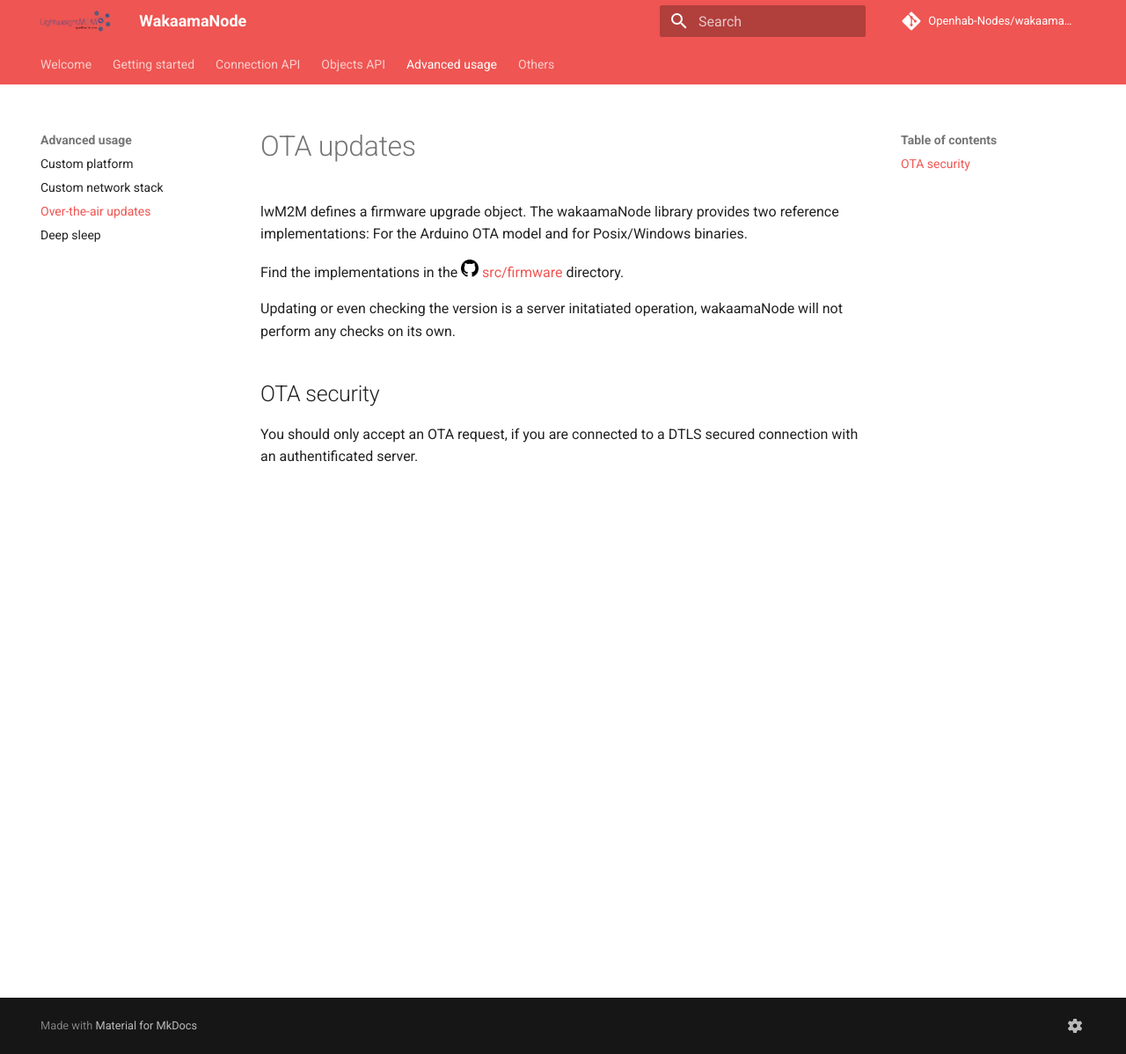
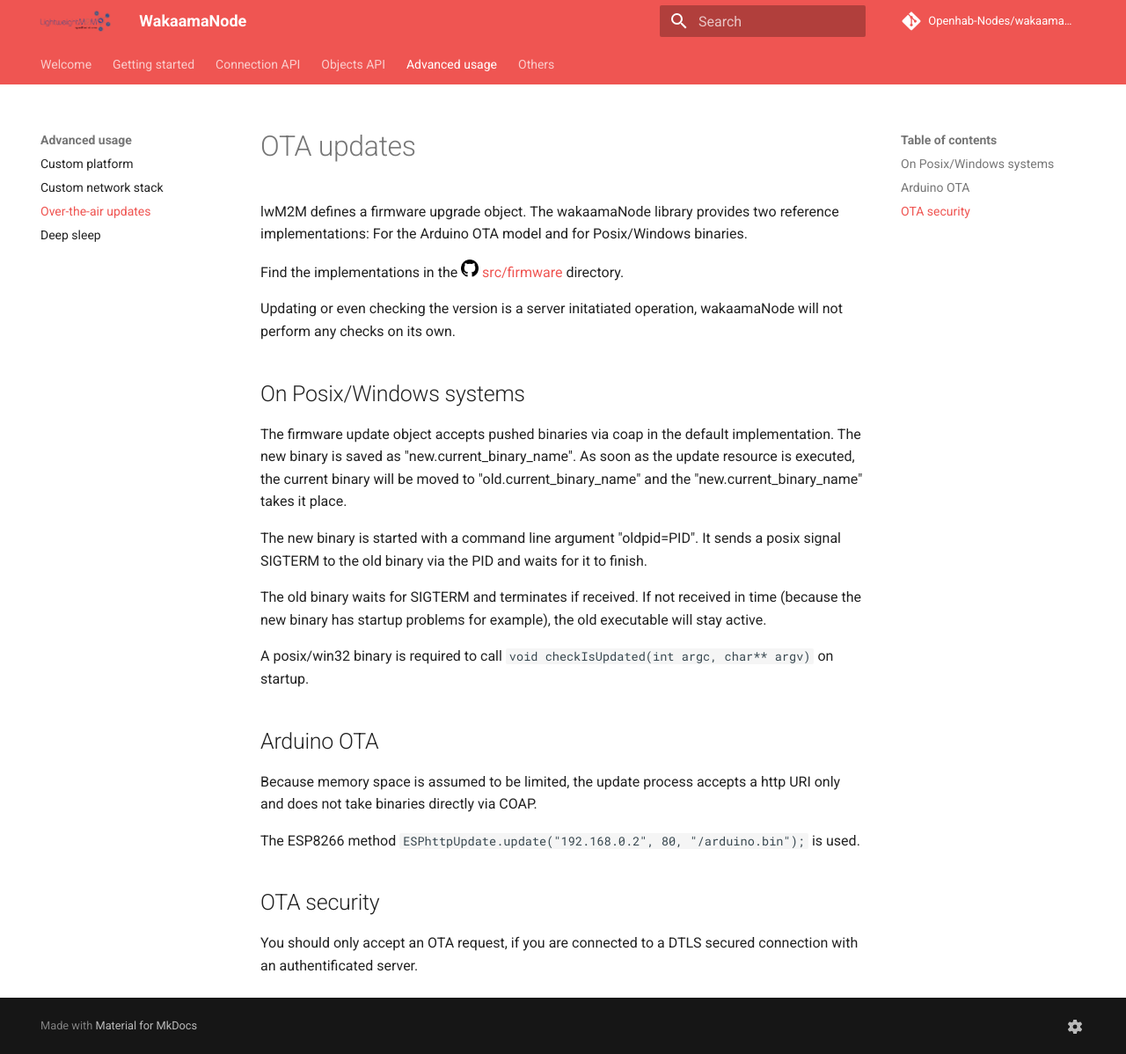
Before and after one commit to smartheim/wakaamaNode, an MkDocs documentation site: the page built from docs/advanced-usage/ota.md, in a window 1280 px wide and 1198 px high. Shown: the whole window at 88% size. Built offline with MkDocs 1.6.1 and Material for MkDocs 9.7.7, drawn with Linux system fonts in a browser that asks for light colours; comment, search, counter and statistics services are not loaded; old or Windows-style settings are respelled for this version of MkDocs.

Commit message:
Extend OTA documentation
Signed-off-by: David Gräff <david.graeff@web.de>

```diff
--- a/docs/advanced-usage/ota.md
+++ b/docs/advanced-usage/ota.md
@@ -11,6 +11,29 @@
 Updating or even checking the version is a server initatiated operation, wakaamaNode
 will not perform any checks on its own.
 
+## On Posix/Windows systems
+
+The firmware update object accepts pushed binaries via coap in the default implementation.
+The new binary is saved as "new.current_binary_name". As soon as the update resource is executed,
+the current binary will be moved to "old.current_binary_name" and the "new.current_binary_name"
+takes it place.
+
+The new binary is started with a command line argument "oldpid=PID". It sends a posix signal SIGTERM
+to the old binary via the PID and waits for it to finish.
+
+The old binary waits for SIGTERM and terminates if received.
+If not received in time (because the new binary has startup problems for example), the old executable
+will stay active.
+
+A posix/win32 binary is required to call `void checkIsUpdated(int argc, char** argv)` on startup.
+
+## Arduino OTA
+
+Because memory space is assumed to be limited, the update process accepts a http URI only and does not take
+binaries directly via COAP.
+
+The ESP8266 method `ESPhttpUpdate.update("192.168.0.2", 80, "/arduino.bin");` is used.
+
 ## OTA security
 
 You should only accept an OTA request, if you are connected to a DTLS secured connection
```
Also changed, not shown: 6 other files.
